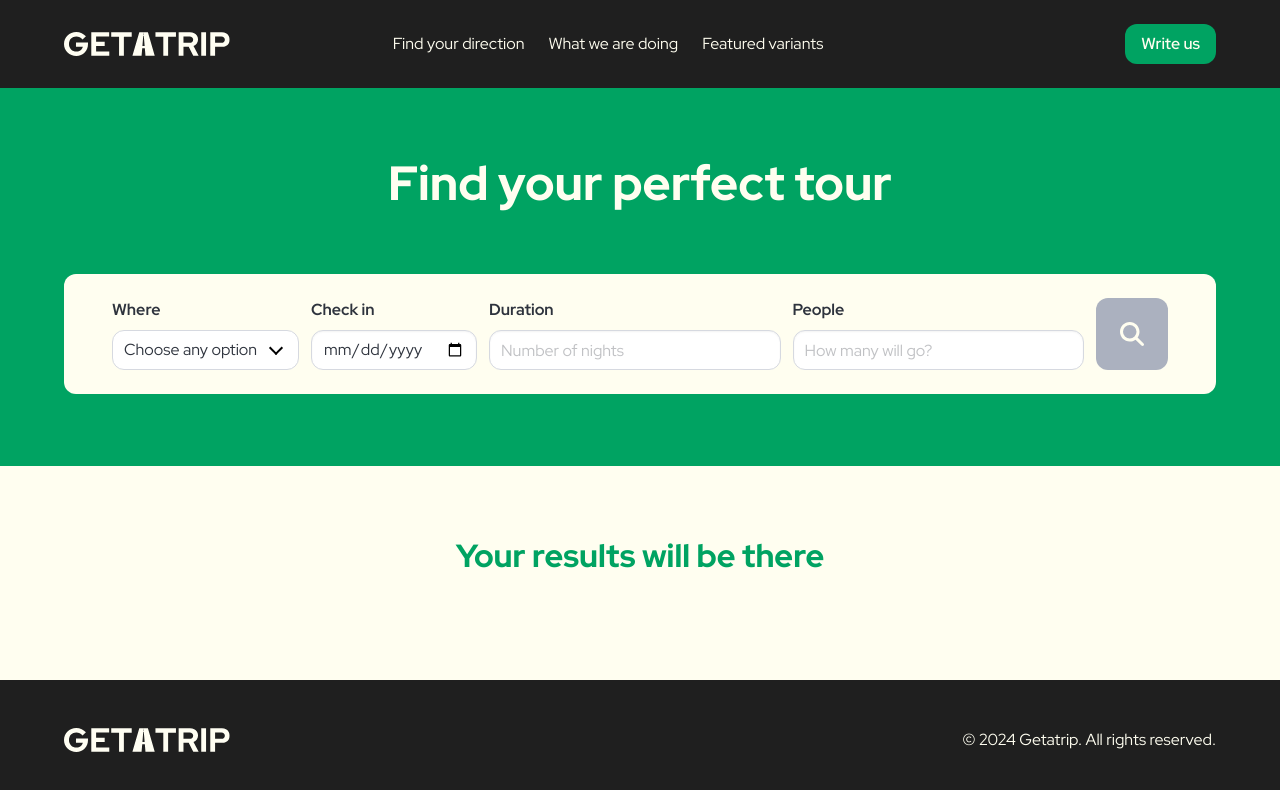
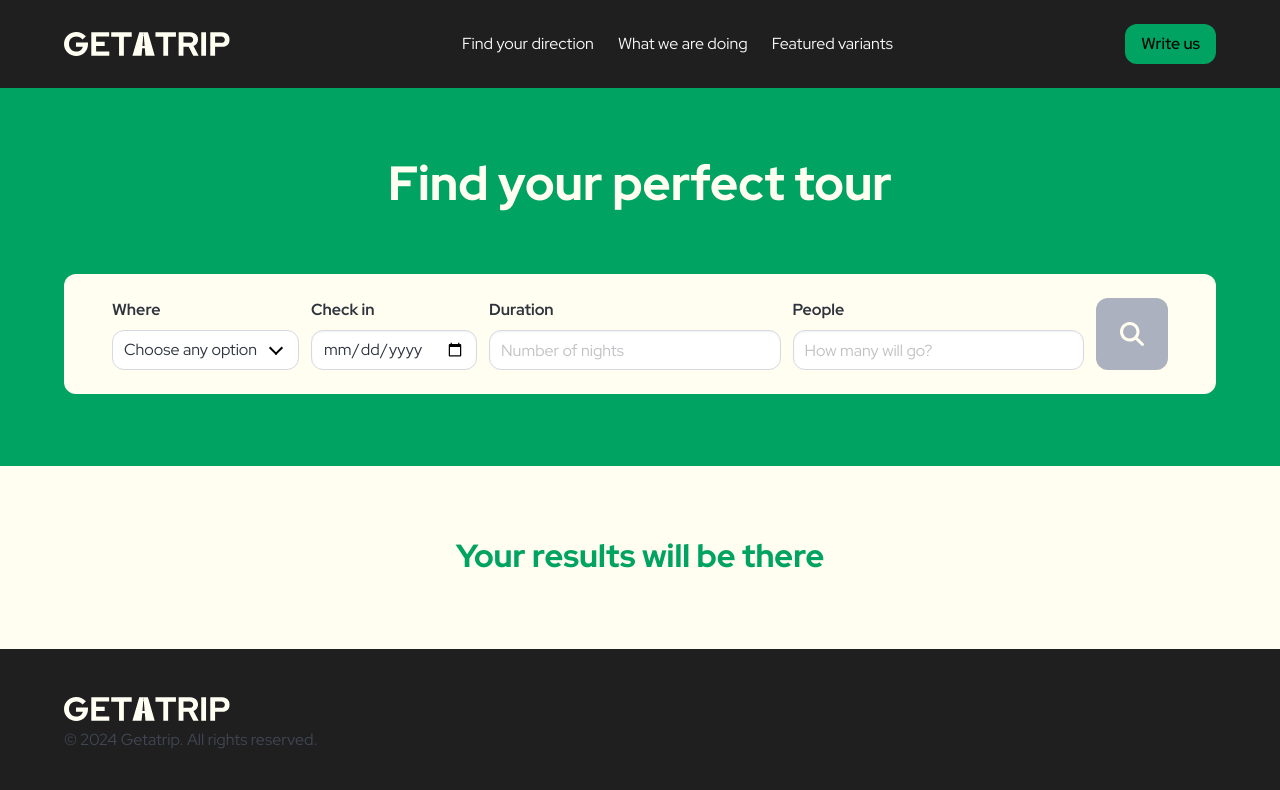
Before and after one commit to solarlime/get-a-trip, a React app: page /directions in a window 1280 px wide. Shown: the top 790 px of the page. Built offline with nearby package versions, Linux system fonts and the light colour scheme; what unsplash-js would draw is missing.

Commit message:
Refactored Header & Footer styles

```diff
--- /dev/null
+++ b/src/components/Base.module.scss
@@ -0,0 +1,29 @@
+@use "../styles";
+@use "../variables";
+
+@forward "../styles";
+
+// ----------------------------------------
+// Colors
+
+@mixin color($value) {
+  color: $value;
+}
+
+.color-danger {
+  @include color(styles.$danger);
+}
+
+.color-green {
+  @include color(variables.$green);
+}
+
+.color-dark {
+  @include color(styles.$dark);
+}
+
+.color-white {
+  @include color(variables.$white);
+}
+
+// ----------------------------------------
--- a/src/components/Checkout/Checkout.module.scss
+++ b/src/components/Checkout/Checkout.module.scss
@@ -1,27 +1,6 @@
-@use "src/variables";
-@use "src/styles";
+@use "src/components/Base.module";
 @use "bulma/sass/utilities/controls";
 
-// ----------------------------------------
-// Colors
-
-@mixin color($value) {
-  color: $value;
-}
-
-.color-danger {
-  @include color(styles.$danger);
-}
-
-.color-green {
-  @include color(variables.$green);
-}
-
-.color-dark {
-  @include color(styles.$dark);
-}
-
-// ----------------------------------------
 // Card information
 
 .card-info {
@@ -54,7 +33,7 @@
 // Others
 
 .country-selector:after {
-  border-color: styles.$dark !important;
+  border-color: Base.$dark !important;
 }
 
 .hidden {
--- /dev/null
+++ b/src/components/Page/Bars.module.scss
@@ -0,0 +1,61 @@
+@use "../Base.module";
+@use "bulma/sass/utilities/mixins";
+@use "bulma/sass/utilities/initial-variables";
+@use "bulma/sass/components/navbar";
+
+// ----------------------------------------
+// Header
+
+.navbar {
+  padding: navbar.$navbar-padding-vertical 0
+}
+
+.navbar__links {
+  display: flex;
+  align-items: center;
+  justify-content: center;
+  text-align: center;
+
+  @include mixins.until(initial-variables.$tablet) {
+    flex-direction: column;
+  }
+
+  @include mixins.from(initial-variables.$tablet) {
+    flex-direction: row;
+    flex-wrap: wrap;
+  }
+}
+
+// ----------------------------------------
+// Logo
+
+.logo {
+  @include mixins.until(initial-variables.$desktop) {
+    height: 20px;
+  }
+  @include mixins.from(initial-variables.$desktop) {
+    height: 24px;
+  }
+}
+
+// ----------------------------------------
+// Footer
+
+.footer-container {
+  display: flex;
+  align-items: center;
+  justify-content: space-between;
+  gap: 0.5rem;
+}
+
+.footer-container__logo {
+  flex-shrink: 1;
+}
+
+.footer-container__copyright {
+  flex-shrink: 2;
+  color: Base.$white;
+  text-align: right;
+}
+
+// ----------------------------------------
--- a/src/components/Page/Footer.tsx
+++ b/src/components/Page/Footer.tsx
@@ -1,12 +1,12 @@
 import { memo } from 'react';
 
-import styles from './Page.module.sass';
+import styles from './Bars.module.scss';
 import { getYear } from '../../utils';
 
 const Footer = memo(() => (
-  <footer className="footer has-background-black pb-6 pt-6 pl-3 pr-3 is-size-6">
-    <div className="container is-flex is-justify-content-space-between is-align-items-center is-max-widescreen is-gap-1">
-      <svg className={`${styles.specific} ${styles.logo}`} strokeMiterlimit="10" version="1.1" viewBox="0 0 266 38.5212" xmlSpace="preserve" xmlns="http://www.w3.org/2000/svg">
+  <footer className="footer">
+    <div className={`${styles.footerContainer} container is-max-widescreen`}>
+      <svg className={`${styles.logo} ${styles.footerContainer__logo}`} strokeMiterlimit="10" version="1.1" viewBox="0 0 266 38.5212" xmlSpace="preserve" xmlns="http://www.w3.org/2000/svg">
         <defs />
         <clipPath id="ArtboardFrame">
           <rect height="38.5212" width="266" x="0" y="0" />
@@ -26,8 +26,8 @@ const Footer = memo(() => (
           </g>
         </g>
       </svg>
-      <div className="content">
-        <p className="has-text-white has-text-right">
+      <div className={`${styles.footerContainer__copyright}`}>
+        <p>
           {`© ${getYear()}`}
           &nbsp;Getatrip. All&nbsp;rights&nbsp;reserved.
         </p>
--- a/src/components/Page/Header.tsx
+++ b/src/components/Page/Header.tsx
@@ -1,18 +1,18 @@
 import { memo, useState } from 'react';
 import { Link } from 'react-router-dom';
 
-import styles from './Page.module.sass';
+import styles from './Bars.module.scss';
 
 const Header = memo(() => {
   const [collapsed, setCollapsed] = useState(false);
 
   return (
     <header>
-      <nav className="navbar is-black is-fixed-top pt-4 pb-4" role="navigation" aria-label="main navigation">
+      <nav className={`navbar is-black is-fixed-top ${styles.navbar}`} role="navigation" aria-label="main navigation">
         <div className="container is-max-widescreen">
           <div className="navbar-brand">
             <Link className="navbar-item" to="/">
-              <svg className={`${styles.specific} ${styles.logo}`} strokeMiterlimit="10" version="1.1" viewBox="0 0 266 38.5212" xmlSpace="preserve" xmlns="http://www.w3.org/2000/svg">
+              <svg className={`${styles.logo}`} strokeMiterlimit="10" version="1.1" viewBox="0 0 266 38.5212" xmlSpace="preserve" xmlns="http://www.w3.org/2000/svg">
                 <defs />
                 <clipPath id="ArtboardFrame">
                   <rect height="38.5212" width="266" x="0" y="0" />
@@ -49,10 +49,10 @@ const Header = memo(() => {
           </div>
 
           <div className={`navbar-menu ${(!collapsed) ? '' : 'is-active'}`}>
-            <div className={`navbar-start ml-auto mr-auto is-flex-touch is-flex-wrap-wrap is-justify-content-center ${styles.specific} ${styles.links}`}>
+            <div className={`navbar-end ${styles.navbar__links}`}>
 
               <Link
-                className="navbar-item has-text-white is-size-6"
+                className={`navbar-item ${styles.colorWhite}`}
                 to="/directions#search"
                 onClick={() => { if (collapsed) setCollapsed(!collapsed); }}
               >
@@ -60,7 +60,7 @@ const Header = memo(() => {
               </Link>
 
               <Link
-                className="navbar-item has-text-white is-size-6"
+                className={`navbar-item ${styles.colorWhite}`}
                 to="/#about"
                 onClick={() => { if (collapsed) setCollapsed(!collapsed); }}
               >
@@ -68,7 +68,7 @@ const Header = memo(() => {
               </Link>
 
               <Link
-                className="navbar-item has-text-white is-size-6"
+                className={`navbar-item ${styles.colorWhite}`}
                 to="/#featured"
                 onClick={() => { if (collapsed) setCollapsed(!collapsed); }}
               >
@@ -76,9 +76,9 @@ const Header = memo(() => {
               </Link>
             </div>
 
-            <div className="navbar-end is-flex-touch is-flex-wrap-wrap is-justify-content-center">
+            <div className={`navbar-end ${styles.navbar__links}`}>
               <div className="navbar-item">
-                <a className="button is-primary has-text-white is-size-6" href="mailto:dmitriy@solarlime.dev?subject=Предложение о сотрудничестве" target="_blank" rel="noreferrer">
+                <a className={`${styles.colorWhite} button is-primary`} href="mailto:dmitriy@solarlime.dev?subject=Предложение о сотрудничестве" target="_blank" rel="noreferrer">
                   Write us
                 </a>
               </div>
--- a/src/components/Page/Page.module.sass
+++ b/src/components/Page/Page.module.sass
@@ -11,18 +11,6 @@ main
 
 //img
 //  background-color: #e6f7ef
-
-.specific.logo
-  height: 20px
-  max-height: styles.$navbar-item-img-max-height
-
-@media screen and (min-width: 1024px)
-  .specific.logo
-    height: 24px
-    max-height: 40px
-
-.specific.links
-  max-width: 70%
 
 .specific.first_screen
   position: relative
--- a/src/styles.scss
+++ b/src/styles.scss
@@ -14,6 +14,11 @@
 
 @use "bulma/sass/components/card" with (
   $card-radius: variables.$radius,
+);
+
+@use "bulma/sass/layout/footer" with (
+  $footer-background-color: variables.$black,
+  $footer-padding: 3rem 0.75rem,
 );
 
 // Activate only light theme
```
